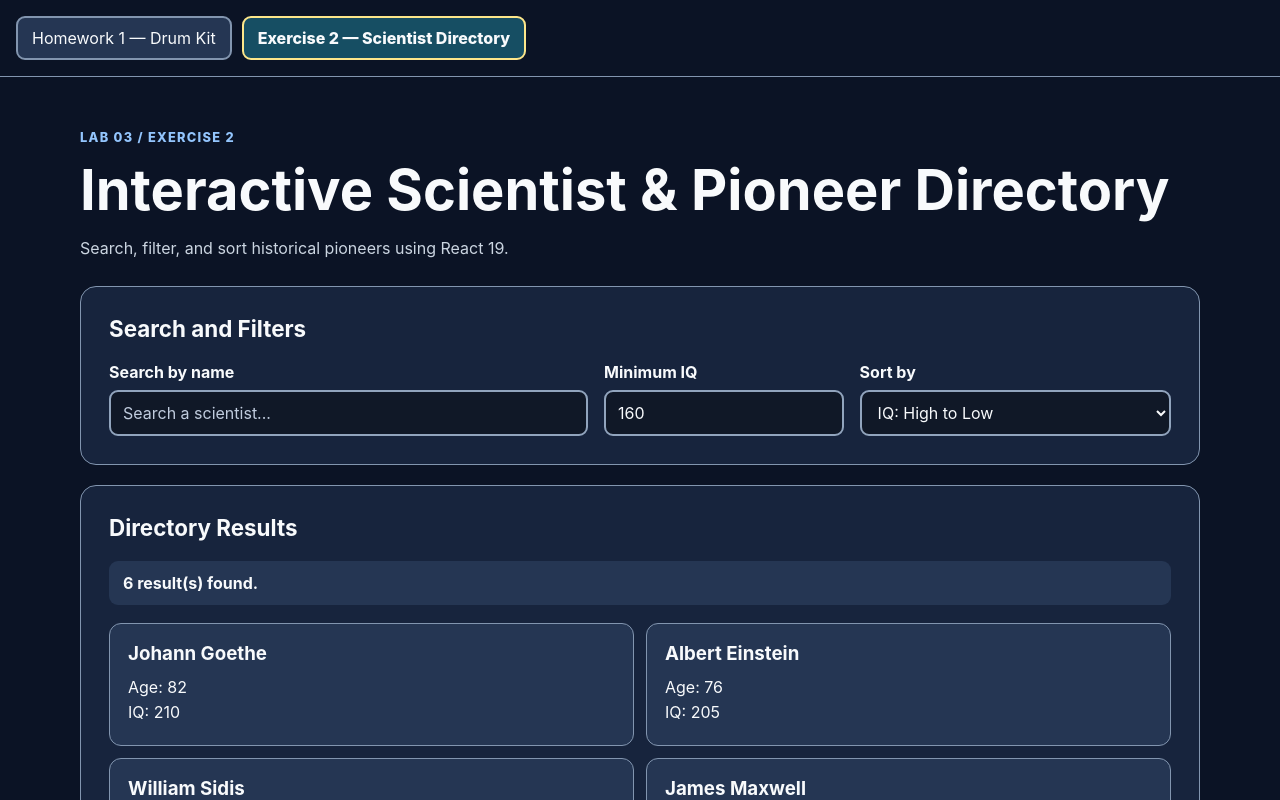
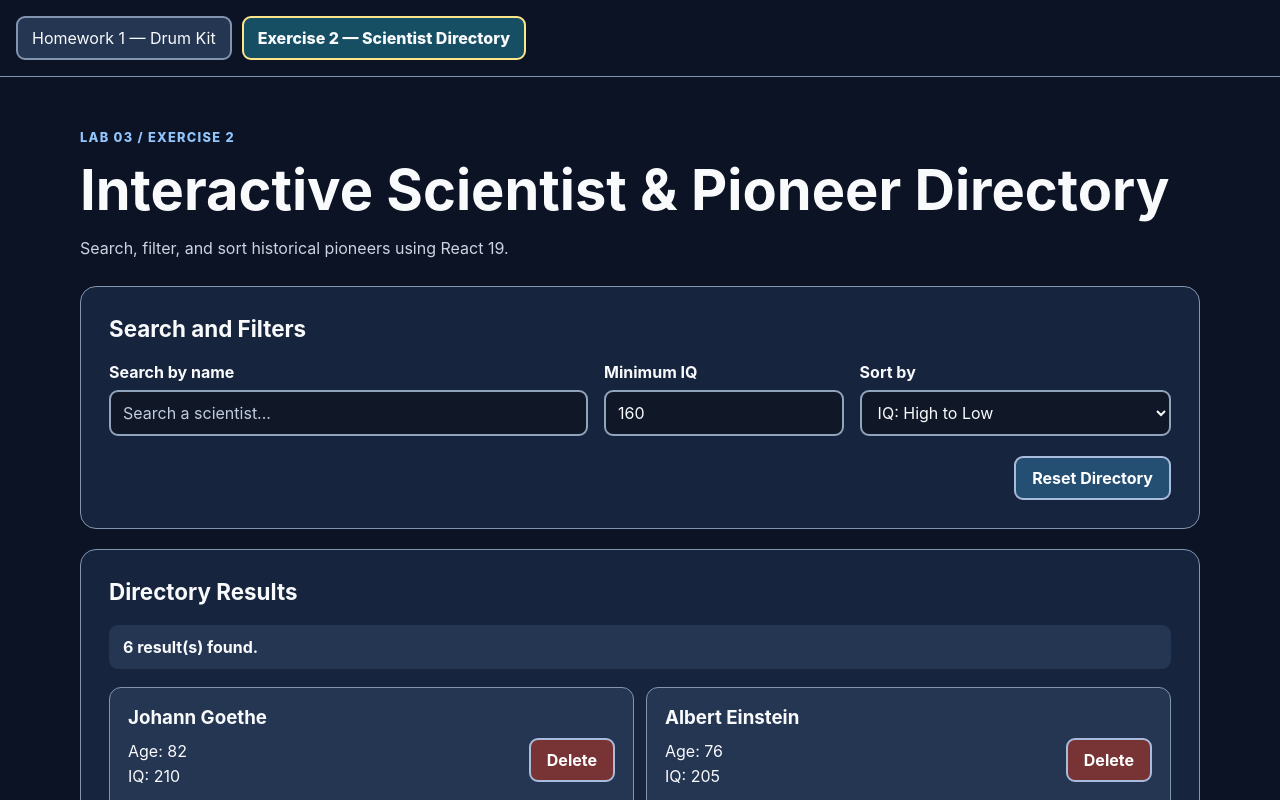
Before and after one commit to Aquarista01/24520039-DangHoaiAn-Lab03, a React (Vite) app: page / in a window 1280 px wide. Both pictures are taken after a click on the button "Exercise 2 — Scientist Directory". Shown: the top 800 px of the page. Built offline with nearby package versions, Linux system fonts and the light colour scheme.

Commit message:
feat(ex2): add delete/reset & live status

```diff
--- a/src/components/ScientistDirectory.jsx
+++ b/src/components/ScientistDirectory.jsx
@@ -1,4 +1,4 @@
-import { useId, useState } from 'react';
+import { useId, useLayoutEffect, useRef, useState } from 'react';
 import { SMART_PEOPLE } from './smartPeople.js';
 import styles from './ScientistDirectory.module.css';
 
@@ -14,12 +14,37 @@ export default function ScientistDirectory({
   );
 
   // Independent source and input states.
-  const [people] = useState(() =>
+  const [people, setPeople] = useState(() =>
     initialSnapshot.map((person) => ({ ...person }))
   );
   const [query, setQuery] = useState('');
   const [minIq, setMinIq] = useState(160);
   const [sortBy, setSortBy] = useState('iq-desc');
+
+const [notice, setNotice] = useState('');
+
+const deleteButtonsRef = useRef(new Map());
+const resetButtonRef = useRef(null);
+const pendingFocusRef = useRef(null);
+
+// Restore focus only after a deletion changes the DOM.
+useLayoutEffect(() => {
+  const request = pendingFocusRef.current;
+  if (!request) return;
+
+  pendingFocusRef.current = null;
+
+  if (request.nextId) {
+    const nextButton = deleteButtonsRef.current.get(request.nextId);
+
+    if (nextButton) {
+      nextButton.focus();
+      return;
+    }
+  }
+
+  resetButtonRef.current?.focus();
+}, [people]);
 
   const searchId = useId();
   const minIqId = useId();
@@ -51,6 +76,46 @@ export default function ScientistDirectory({
       );
     });
 
+function handleDelete(id) {
+  const currentIndex = visiblePeople.findIndex(
+    (person) => person.id === id
+  );
+
+  if (currentIndex === -1) return;
+
+  const deletedPerson = visiblePeople[currentIndex];
+
+  // Focus the next visible Delete button, or the previous one.
+  const nextPerson =
+    visiblePeople[currentIndex + 1] ??
+    visiblePeople[currentIndex - 1];
+
+  pendingFocusRef.current = {
+    nextId: nextPerson?.id ?? null,
+  };
+
+  setPeople((previous) =>
+    previous.filter((person) => person.id !== id)
+  );
+
+  setNotice(`Deleted ${deletedPerson.name}.`);
+}
+
+function handleReset() {
+  pendingFocusRef.current = null;
+
+  setPeople(
+    initialSnapshot.map((person) => ({ ...person }))
+  );
+
+  setQuery('');
+  setMinIq(160);
+  setSortBy('iq-desc');
+  setNotice('');
+
+  resetButtonRef.current?.focus();
+}
+
   return (
     <main className={styles.shell} id="scientist-main">
       <header className={styles.header}>
@@ -76,7 +141,10 @@ export default function ScientistDirectory({
               id={searchId}
               type="search"
               value={query}
-              onChange={(event) => setQuery(event.target.value)}
+              onChange={(event) => {
+  setQuery(event.target.value);
+  setNotice('');
+}}
               placeholder="Search a scientist..."
             />
           </div>
@@ -92,6 +160,7 @@ export default function ScientistDirectory({
               value={minIq}
               onChange={(event) => {
                 const value = event.target.valueAsNumber;
+                setNotice('');
 
                 setMinIq(
                   Number.isFinite(value)
@@ -108,12 +177,25 @@ export default function ScientistDirectory({
             <select
               id={sortId}
               value={sortBy}
-              onChange={(event) => setSortBy(event.target.value)}
+              onChange={(event) => {
+  setSortBy(event.target.value);
+  setNotice('');
+}}
             >
               <option value="iq-desc">IQ: High to Low</option>
               <option value="age-asc">Age: Low to High</option>
             </select>
           </div>
+        </div>
+      <div className={styles.resetRow}>
+  <button
+    ref={resetButtonRef}
+    type="button"
+    className={styles.actionButton}
+    onClick={handleReset}
+  >
+    Reset Directory
+  </button>
 </div>
       </section>
 
@@ -126,10 +208,12 @@ export default function ScientistDirectory({
           aria-live="polite"
           aria-atomic="true"
         >
-          {visiblePeople.length} result(s) found.
+          {notice ? `${notice} ${visiblePeople.length} result(s) shown.` : `${visiblePeople.length} result(s) found.`}
         </output>
 
-        {visiblePeople.length === 0 ? (
+        {people.length === 0 ? (
+          <p className={styles.empty}>The directory is empty. Use Reset Directory to restore it.</p>
+        ) : visiblePeople.length === 0 ? (
           <p className={styles.empty}>
             No people match the current search and IQ filter.
           </p>
@@ -141,7 +225,27 @@ export default function ScientistDirectory({
     <h3>{person.name}</h3>
     <p>Age: {person.age}</p>
     <p>IQ: {person.iq}</p>
+
+    <small className={styles.recordId}>
+      Record ID: {person.id}
+    </small>
   </div>
+
+  <button
+    type="button"
+    className={styles.deleteButton}
+    aria-label={`Delete ${person.name}, record ${person.id}`}
+    ref={(node) => {
+      if (node) {
+        deleteButtonsRef.current.set(person.id, node);
+      } else {
+        deleteButtonsRef.current.delete(person.id);
+      }
+    }}
+    onClick={() => handleDelete(person.id)}
+  >
+    Delete
+  </button>
 </li>
             ))}
           </ul>
--- a/src/components/ScientistDirectory.module.css
+++ b/src/components/ScientistDirectory.module.css
@@ -136,3 +136,47 @@
     grid-template-columns: repeat(2, minmax(0, 1fr));
   }
 }
+
+
+
+.resetRow {
+  display: flex;
+  justify-content: flex-end;
+  margin-top: 20px;
+}
+
+.actionButton,
+.deleteButton {
+  min-height: 44px;
+  padding: 10px 16px;
+  border: 2px solid #a9bcdb;
+  border-radius: 9px;
+  font: inherit;
+  font-weight: 700;
+  cursor: pointer;
+}
+
+.actionButton {
+  background: #254e73;
+  color: #ffffff;
+}
+
+.deleteButton {
+  background: #783435;
+  color: #ffffff;
+}
+
+.actionButton:hover {
+  background: #35688f;
+}
+
+.deleteButton:hover {
+  background: #944143;
+}
+
+.recordId {
+  display: block;
+  margin-top: 12px;
+  color: #cbd5e1;
+  overflow-wrap: anywhere;
+}
```
Lines whose indentation alone changed are shown as unchanged.
